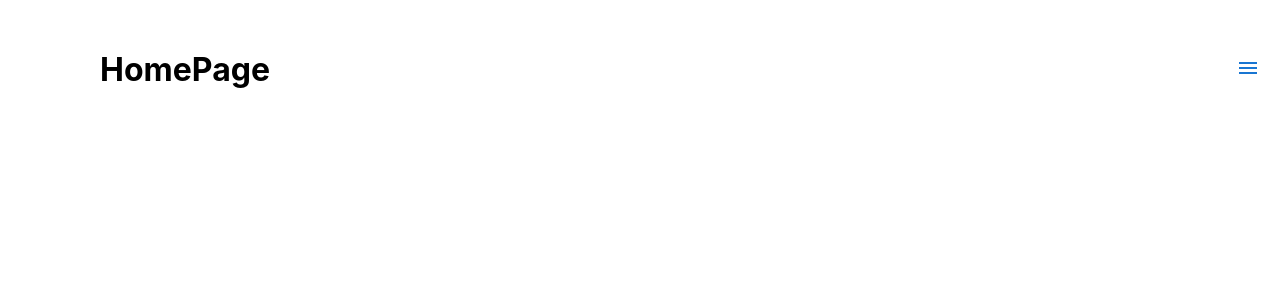
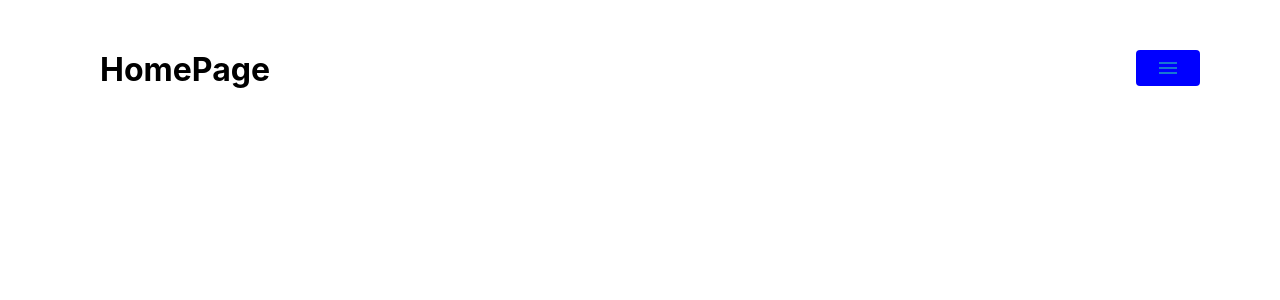
Before and after one commit to limonatasuyu/next-mui-navigation, a Next.js app: page / in a window 1280 px wide. Shown: the top 300 px of the page. Built offline with nearby package versions, Linux system fonts and the light colour scheme.

Commit message:
comments added

```diff
--- a/components/sidebar.tsx
+++ b/components/sidebar.tsx
@@ -1,33 +1,54 @@
-import * as React from 'react';
-import Box from '@mui/material/Box';
-import Drawer from '@mui/material/Drawer';
-import Button from '@mui/material/Button';
-import List from '@mui/material/List';
-import Divider from '@mui/material/Divider';
-import ListItem from '@mui/material/ListItem';
-import ListItemButton from '@mui/material/ListItemButton';
+// Creating the sidebar component that is gonna be used for navigation
+
+// useState needed for manipuating the state and getting the state info
+// KeyboardEvent and MouseEvent is needed for '''''''''''''''''
+import {useState, KeyboardEvent, MouseEvent} from 'react';
+
+// Importing mui components i'm going to build sidebar with
+import Box from '@mui/material/Box'; // Box component is like a default div but i can use custom props that are for mui components (such as sx) too
+import Drawer from '@mui/material/SwipeableDrawer'; // Drawer component is basically the template i'm gonna use for the sidebar
+import Button from '@mui/material/Button'; // Component that is almost the same thing as the default button element but with mui features
+import List from '@mui/material/List'; // "Lists are continuous, vertical indexes of text or images." (quote from docs)
+import ListItem from '@mui/material/ListItem'; // List and ListItem componets are like the ul (or ol) and li elements on html
+import ListItemButton from '@mui/material/ListItemButton'; // These 3 are wrappers for the elements inside navigation
 import ListItemIcon from '@mui/material/ListItemIcon';
 import ListItemText from '@mui/material/ListItemText';
+
+// Link component is needed for navigation's functionality
+import Link from 'next/link';
+
+// Importing Icons
 import InboxIcon from '@mui/icons-material/MoveToInbox';
 import MailIcon from '@mui/icons-material/Mail';
 import MenuIcon from '@mui/icons-material/Menu';
 import MenuOpenIcon from '@mui/icons-material/MenuOpen';
-import Link from 'next/link';
 import HighlightOffIcon from '@mui/icons-material/HighlightOff';
 import HomeIcon from '@mui/icons-material/Home';
 
-export default function TemporaryDrawer() {
-  const [isBarOpened, setIsBarOpened] = React.useState(false);
 
-  const toggleDrawer = (open: boolean) => (event: React.KeyboardEvent | React.MouseEvent) => {
+// Declaring the Sidebar component
+export default function Sidebar() {
 
-    if (event.type === 'keydown' && (
-      (event as React.KeyboardEvent).key === 'Tab' || (event as React.KeyboardEvent).key === 'Shift')) {return;}
+  // The state of sidebar
+  const [isBarOpened, setIsBarOpened] = useState(false);
 
-    setIsBarOpened(open);
-    };
+  // The function that is gonna close or open the sidebar (the event argument needs to be KeyboardEvent or MouseEvent)
+  const toggleDrawer = (open: boolean) => (event: KeyboardEvent | MouseEvent) => {setIsBarOpened(open);};
 
-  const firstItems = ['home', 'page_1', 'page_2', 'page_3'].map((text, index) => (
+
+  const CloseNavButton = () => {
+
+    return (
+      <ListItem style={{backgroundColor: '#DFDFDF'}} >
+        <ListItemButton onClick={toggleDrawer(false)}>
+          <HighlightOffIcon></HighlightOffIcon>
+        </ListItemButton>
+      </ListItem>
+    )
+  }
+
+  //
+  const Items = ['home', 'page_1', 'page_2', 'page_3'].map((text, index) => (
     <ListItem key={text} disablePadding>
       <Link href={text === 'home' ? '/' : `/${text}`}>
         <ListItemButton>
@@ -41,35 +62,14 @@ export default function TemporaryDrawer() {
     </ListItem>
   ))
 
-  const secondItems = ['page_1', 'page_2', 'page_3'].map((text, index) => (
-    <ListItem key={text} disablePadding>
-      <Link href={`/${text}`}>
-        <ListItemButton>
-          <ListItemIcon>
-            {index % 2 === 0 ? <InboxIcon /> : <MailIcon />}
-          </ListItemIcon>
-          <ListItemText primary={text} />
-        </ListItemButton>
-      </Link>
-    </ListItem>
-  ))
-
   return (
     <div>
-      <Button sx={{'right': 0, 'position': 'absolute'}} onClick={toggleDrawer(true)}>{isBarOpened ? <MenuOpenIcon /> :  <MenuIcon />}</Button>
+      <Button sx={{'right': '5rem', 'position': 'fixed', 'bgcolor': 'blue'}} onClick={toggleDrawer(true)}>{isBarOpened ? <MenuOpenIcon /> :  <MenuIcon />}</Button>
       <Drawer anchor={'left'} open={isBarOpened} onClose={toggleDrawer(false)}>
         <Box sx={{ width: 250 }} role="presentation" onClick={toggleDrawer(false)} onKeyDown={toggleDrawer(false)}>
           <List>
-            <ListItem style={{backgroundColor: '#DFDFDF'}} >
-              <ListItemButton>
-              <HighlightOffIcon></HighlightOffIcon>
-              </ListItemButton>
-            </ListItem>
-            {firstItems}
-          </List>
-          <Divider />
-          <List>
-            {secondItems}
+            <CloseNavButton />
+            {Items}
           </List>
         </Box>
       </Drawer>
--- a/package.json
+++ b/package.json
@@ -13,6 +13,7 @@
     "@emotion/styled": "^11.10.4",
     "@mui/icons-material": "^5.10.6",
     "@mui/material": "^5.10.7",
+    "lorem-ipsum": "^2.0.8",
     "next": "12.3.1",
     "react": "18.2.0",
     "react-dom": "18.2.0"
--- a/pages/_app.tsx
+++ b/pages/_app.tsx
@@ -1,10 +1,10 @@
 import '../styles/globals.css'
-// idk what AppProps is for now
+// idk what AppProps is for
 import type { AppProps } from 'next/app'
-import {ReactNode} from 'react'
 import Layout from '../components/layout'
 
 function MyApp({ Component, pageProps }: AppProps) {
+
 
 	return (
 		<Layout>
--- a/pages/index.tsx
+++ b/pages/index.tsx
@@ -1,8 +1,12 @@
 import type { NextPage } from 'next'
 
+
 const Home: NextPage = () => {
+
   return (
-		<h1>HomePage</h1>
+    <div>
+      <h1>HomePage</h1>
+    </div>
   )
 }
 
```
Also changed, not shown: components/layout.tsx (+6 -2 lines), 1 other file (tests, documents, lock files or other folders).
